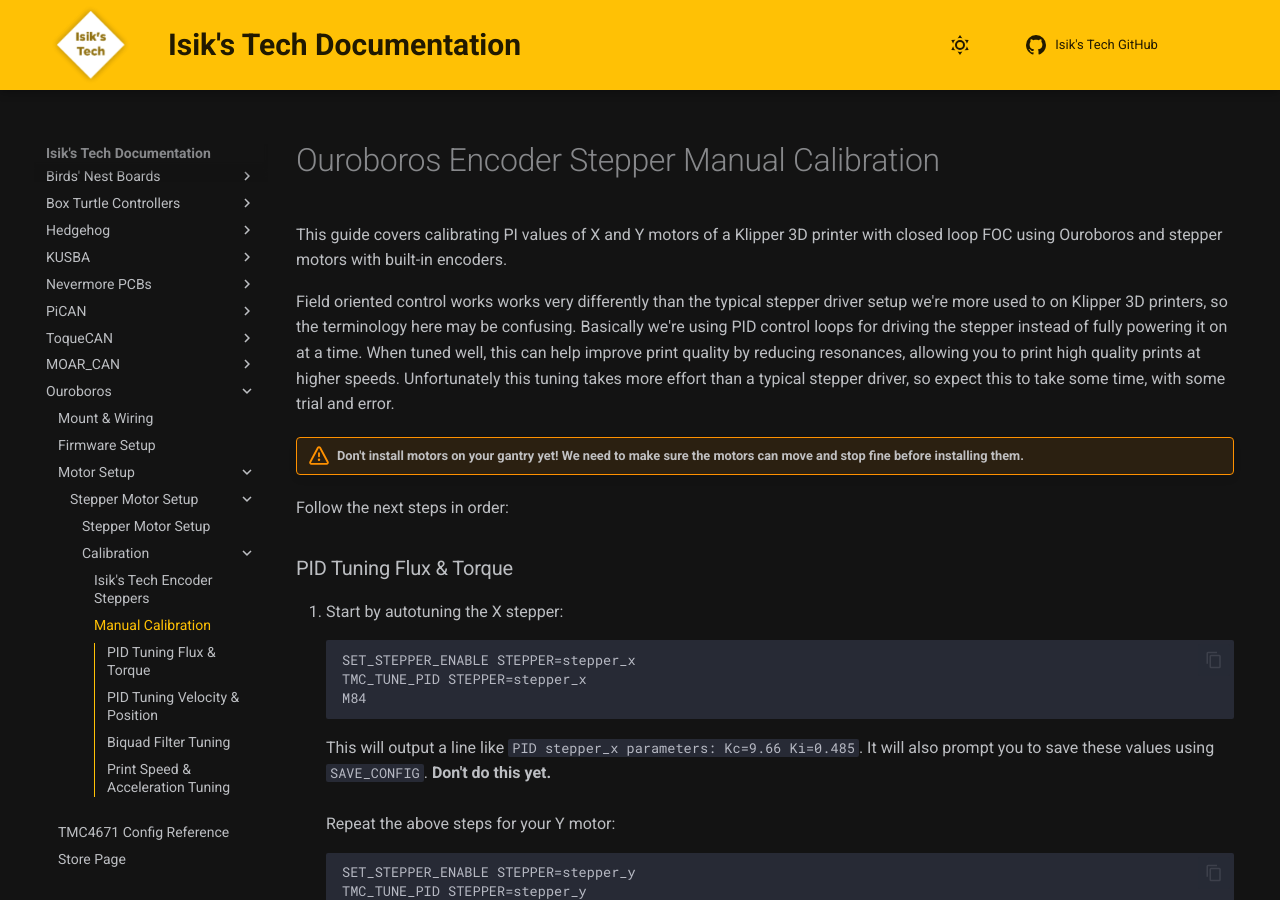
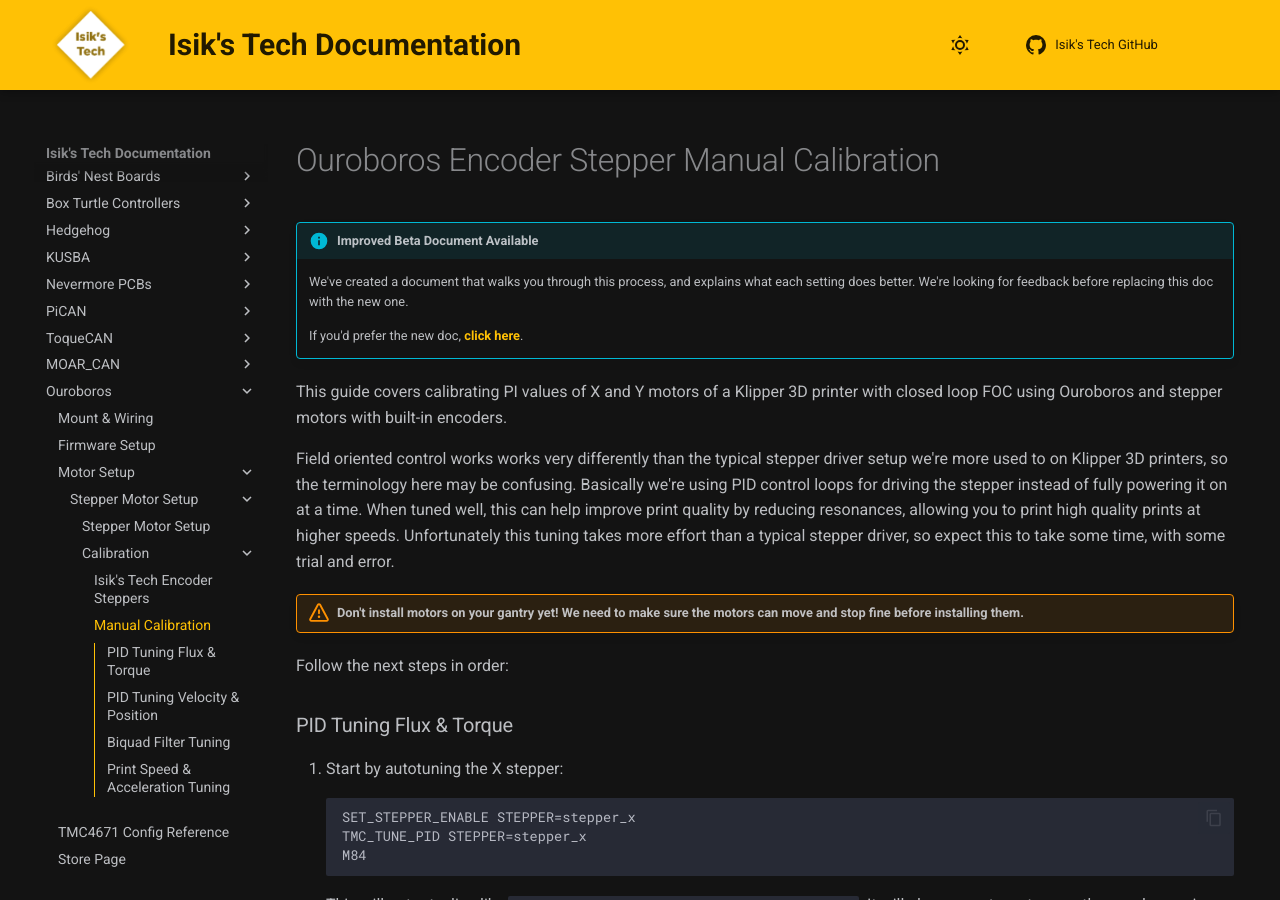
Before and after one commit to xbst/docs, an MkDocs documentation site: the page built from docs/Ouroboros/Stepper-Calibration.md, in a window 1280 px wide and 900 px high. Built offline with MkDocs 1.6.1 and Material for MkDocs 9.7.7, drawn with Linux system fonts in a browser that asks for light colours.

Commit message:
beta manual foc stepper calibration link added

```diff
--- a/docs/Ouroboros/Stepper-Calibration.md
+++ b/docs/Ouroboros/Stepper-Calibration.md
@@ -5,6 +5,11 @@ hide:
 ---
 
 # Ouroboros Encoder Stepper Manual Calibration
+
+!!! info "Improved Beta Document Available"
+    We've created a document that walks you through this process, and explains what each setting does better. We're looking for feedback before replacing this doc with the new one.
+
+    If you'd prefer the new doc, **[click here](../Stepper-Calibration-v2)**.
 
 This guide covers calibrating PI values of X and Y motors of a Klipper 3D printer with closed loop FOC using Ouroboros and stepper motors with built-in encoders.
 
```
